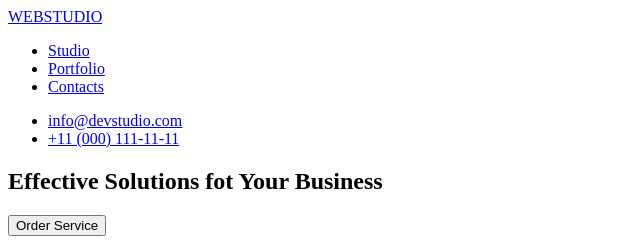
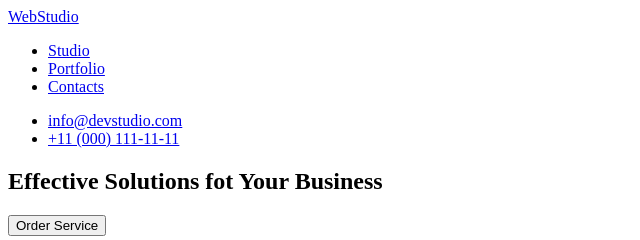
Before and after one commit to MykhailoArtamonov/goit-markup-hw-01, a plain HTML site: page index.html in a window 1280 px wide. Shown: the top 240 px of the page, 0-640 px from the left. Drawn offline with Linux system fonts and the light colour scheme.

Commit message:
Update index.html

```diff
--- a/index.html
+++ b/index.html
@@ -9,7 +9,7 @@
   <body>
     <header>
       <nav>
-        <a href=".\index.html">WEBSTUDIO</a>
+        <a href="./index.html">WebStudio</a>
         <ul>
           <li><a href="#">Studio</a></li>
           <li><a href="#">Portfolio</a></li>
@@ -142,7 +142,7 @@
       </section>
     </main>
     <footer>
-      <a href=".\index.html">WEBSTUDIO</a>
+      <a href="./index.html">WebStudio</a>
       <p>
         Increase the flow of customers and sales for your business with digital
         marketing & growth solutions.
```
